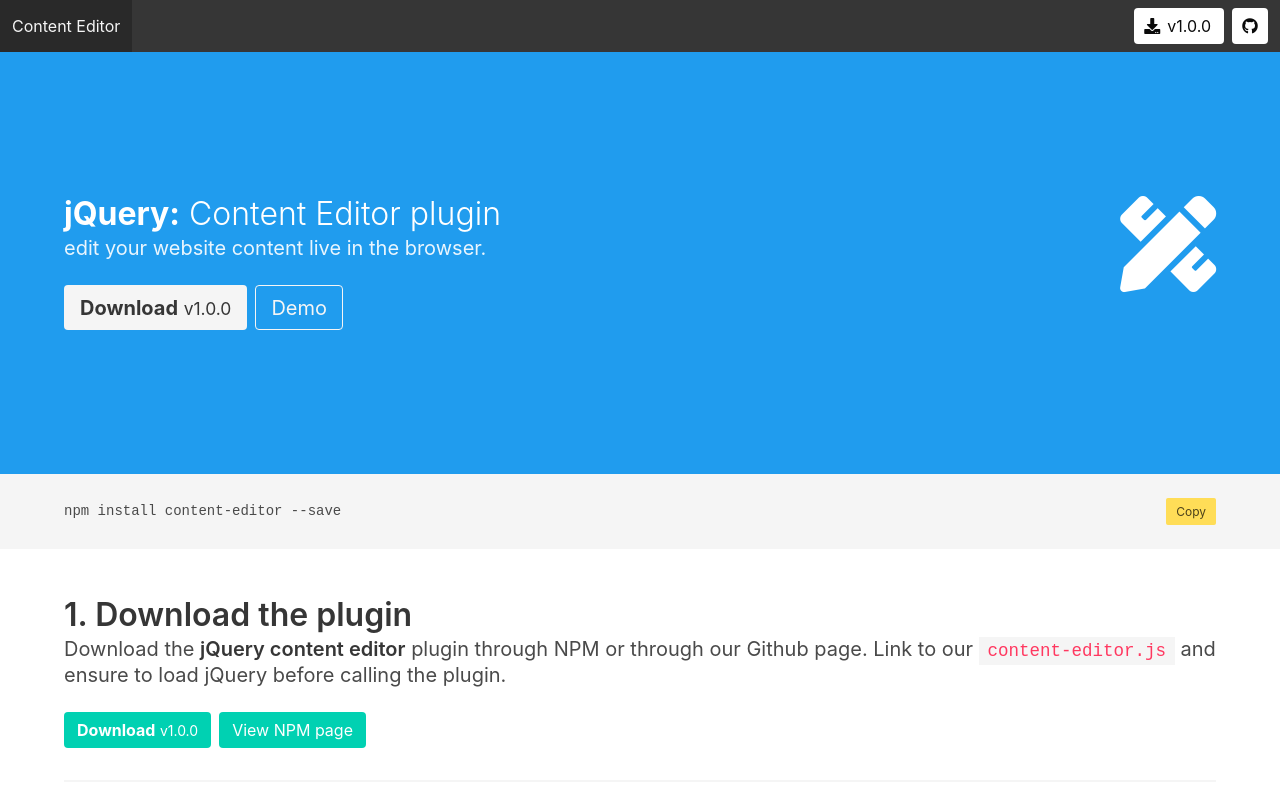
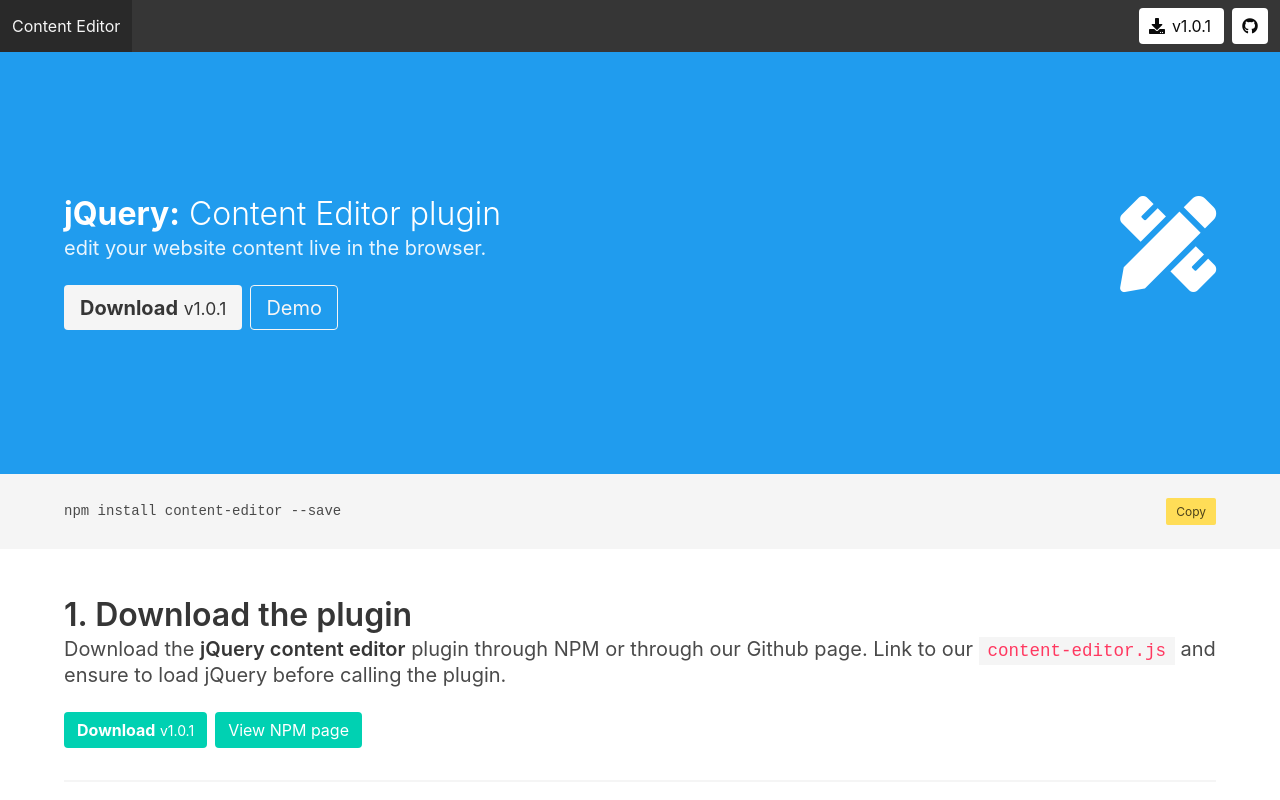
Before and after one commit to sts-ryan-holton/content-editor, a website: page docs/index.html in a window 1280 px wide. Shown: the top 800 px of the page. Drawn offline with nearby package versions, Linux system fonts and the light colour scheme.

Commit message:
Release v1.0.1 to fix docs download buttons

```diff
--- a/docs/index.html
+++ b/docs/index.html
@@ -26,11 +26,11 @@
         <div class="navbar-end">
           <div class="navbar-item">
             <div class="buttons">
-              <a class="button is-white" href="https://github.com/sts-ryan-holton/content-editor/releases" download>
+              <a class="button is-white" href="https://github.com/sts-ryan-holton/content-editor/archive/1.0.1.zip" download>
                 <span class="icon">
                   <i class="fas fa-download"></i>
                 </span>
-                <span>v1.0.0</span>
+                <span>v1.0.1</span>
               </a>
               <a class="button is-white" href="https://github.com/sts-ryan-holton/content-editor" target="_blank">
                 <span class="icon is-small">
@@ -54,10 +54,10 @@
                 edit your website content live in the browser.
               </h2>
               <div class="buttons">
-                <a class="button is-medium is-light" href="https://github.com/sts-ryan-holton/content-editor/releases" download>
+                <a class="button is-medium is-light" href="https://github.com/sts-ryan-holton/content-editor/archive/1.0.1.zip" download>
                   <span>
                     <strong>Download</strong>
-                    <small>v1.0.0</small>
+                    <small>v1.0.1</small>
                   </span>
                 </a>
                 <a class="button is-outlined is-medium is-light" href="#demo">Demo</a>
@@ -99,10 +99,10 @@
           Download the <strong>jQuery content editor</strong> plugin through NPM or through our Github page. Link to our <code>content-editor.js</code> and ensure to load jQuery before calling the plugin.
         </h3>
         <div class="buttons">
-          <a class="button is-primary" href="https://github.com/sts-ryan-holton/content-editor/releases" download>
+          <a class="button is-primary" href="https://github.com/sts-ryan-holton/content-editor/archive/1.0.1.zip" download>
             <span>
               <strong>Download</strong>
-              <small>v1.0.0</small>
+              <small>v1.0.1</small>
             </span>
           </a>
           <a class="button is-primary" href="https://www.npmjs.com/" target="_blank">View NPM page</a>
```
